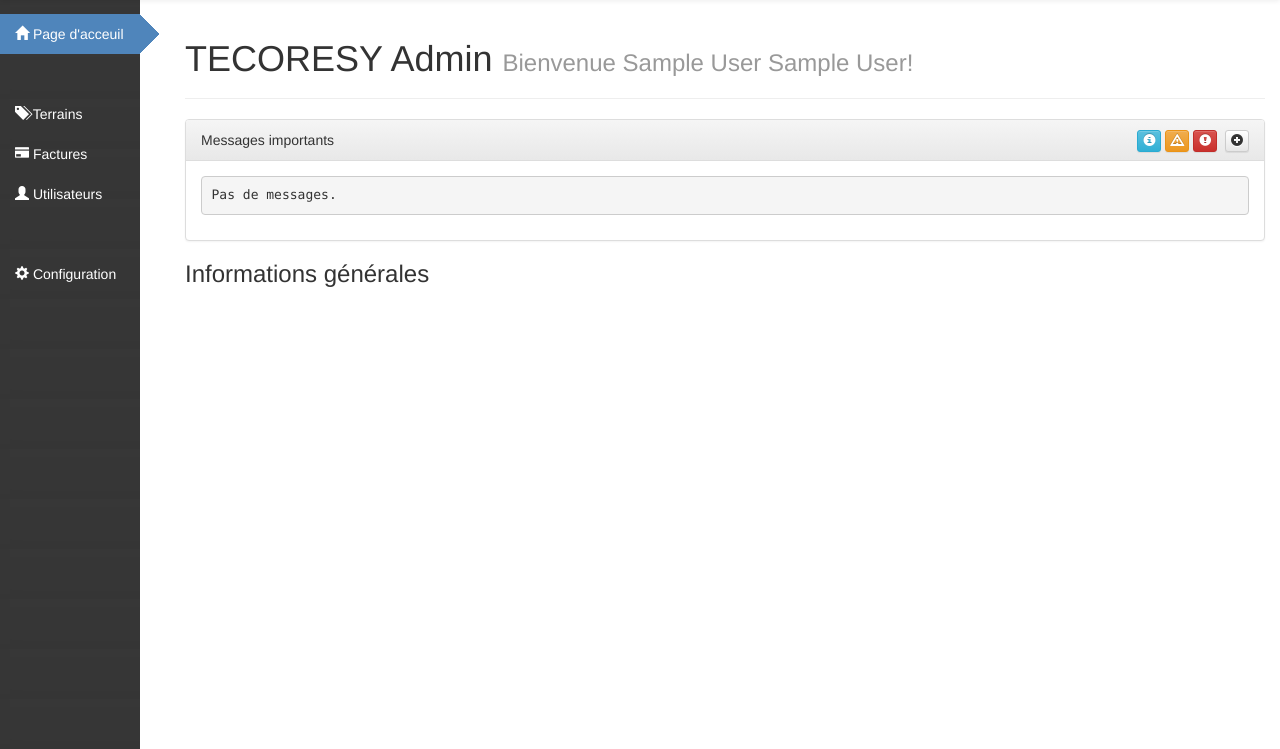
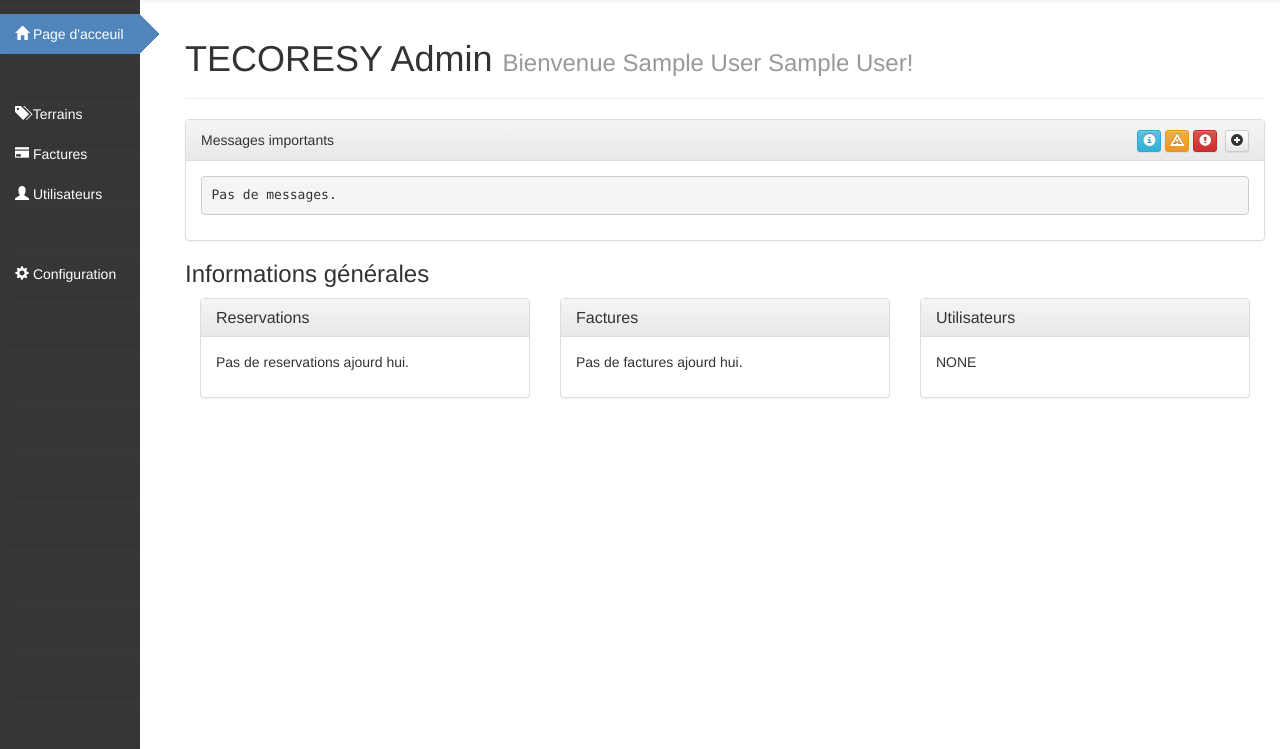
Before and after one commit to pwarnimo/tecoresy-btsi, a PHP site: page /main.php in a window 1280 px wide. Shown: the part 51-800 px from the top of the page. Run offline with PHP 8.4, Linux system fonts and the light colour scheme; the visitor is signed in with stand-in values (Sample User, id 1); data that the repository does not hold is empty; some libraries are stand-ins or nearby versions.

Commit message:
T61 -- COMMIT 50 : Home page modified.

```diff
--- a/admin/inc/classes/User.class.php
+++ b/admin/inc/classes/User.class.php
@@ -17,7 +17,7 @@ class User {
     }
 
     public function getUserDataArray($username) {
-        $qry = "SELECT dtUsername, dtFirstname, dtLastname, dtEmail, fiAbo, fiType FROM tblUser WHERE dtUsername = :username";
+        $qry = "SELECT dtUsername, dtFirstname, dtLastname, dtEmail FROM tblUser WHERE dtUsername = :username";
 
         try {
             $stmt = $this->dbh->prepare($qry);
@@ -31,9 +31,7 @@ class User {
                 "uname" => $res[0]["dtUsername"],
                 "fname" => $res[0]["dtFirstname"],
                 "lname" => $res[0]["dtLastname"],
-                "email" => $res[0]["dtEmail"],
-                "abo"   => $res[0]["fiAbo"],
-                "type"  => $res[0]["fiType"]
+                "email" => $res[0]["dtEmail"]
             );
 
             return $userdata;
--- a/admin/inc/pages/home.inc.php
+++ b/admin/inc/pages/home.inc.php
@@ -40,7 +40,38 @@ echo <<< PAGE
 
     <h3>Informations générales</h3>
 
-    <p></p>
+    <div class="col-md-4">
+        <div class="panel panel-default">
+            <div class="panel-heading">
+                <h3 class="panel-title">Reservations</h3>
+            </div>
+            <div class="panel-body">
+                <p>Pas de reservations ajourd hui.</p>
+            </div>
+        </div>
+    </div>
+
+    <div class="col-md-4">
+        <div class="panel panel-default">
+            <div class="panel-heading">
+                <h3 class="panel-title">Factures</h3>
+            </div>
+            <div class="panel-body">
+                <p>Pas de factures ajourd hui.</p>
+            </div>
+        </div>
+    </div>
+
+    <div class="col-md-4">
+        <div class="panel panel-default">
+            <div class="panel-heading">
+                <h3 class="panel-title">Utilisateurs</h3>
+            </div>
+            <div class="panel-body">
+                <p>NONE</p>
+            </div>
+        </div>
+    </div>
 
     <script src="js/pages/home.js"></script>
 PAGE;
```
